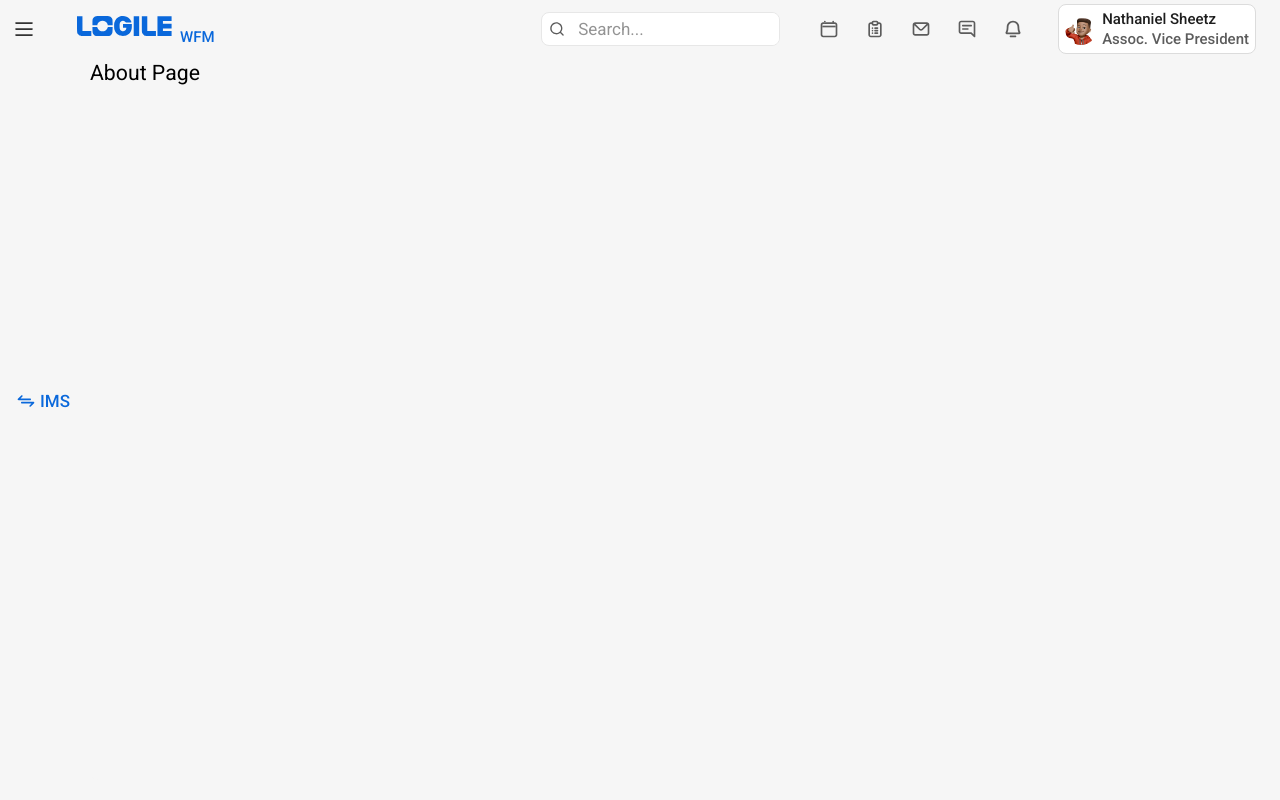
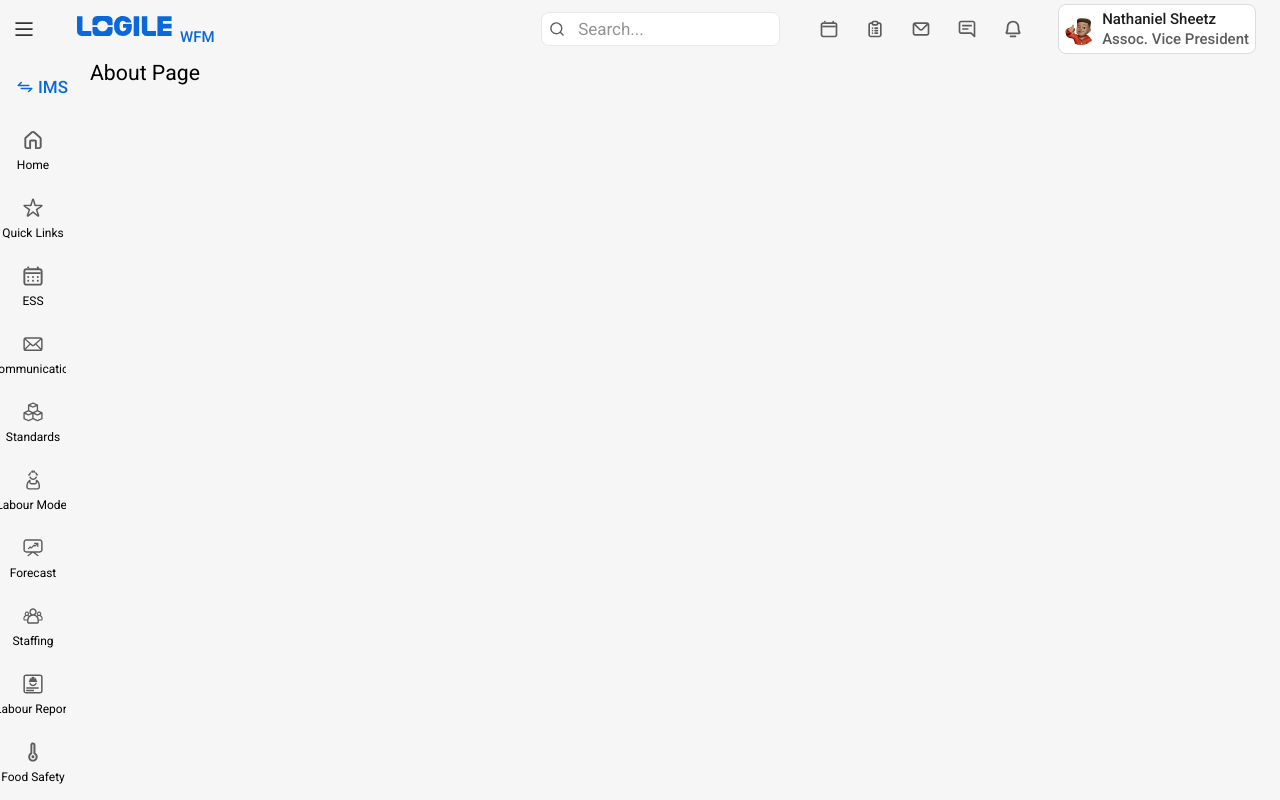
Before and after one commit to devBinay/task-template-poc, a React (Vite) app: page /about in a window 1280 px wide. Built offline with nearby package versions, Linux system fonts and the light colour scheme.

Commit message:
conflict fix

```diff
--- a/src/layouts/sidebar/Sidebar.tsx
+++ b/src/layouts/sidebar/Sidebar.tsx
@@ -65,15 +65,16 @@ const StyledListItemButton = styled(ListItemButton,{
 }));
 
 const Sidebar: React.FC<SidebarProps> = ({ activePath, sidebarRef }) => {
+  console.log("=========menuItems",menuItems)
   const [appSwitchValue,setAppSwitchValue] = useState<"IMS"|"WFM">("IMS");
   const handleSwitchAppName = ()=>{
     setAppSwitchValue(prev=> prev == 'IMS' ? 'WFM':'IMS')
   }
   return (
  <Stack className='sidebar__container' ref={sidebarRef}>
-  <Stack className='sidebar__switch'>
+  <div className='sidebar__switch'>
     <ButtonBase  disableRipple disableTouchRipple onClick={handleSwitchAppName}>
-    <SvgIcon component='exchange' size={20} />
+    <SvgIcon component='exchange' size={18} fill={'currentColor'}/>
     <Typography sx={()=>({
       textAlign:'center',
       fontWeight:500,
@@ -82,6 +83,7 @@ const Sidebar: React.FC<SidebarProps> = ({ activePath, sidebarRef }) => {
       fontSize:"1.7rem"
     })}>{appSwitchValue}</Typography>
     </ButtonBase>
+    </div>
 
     <Stack className='sidebar__list'>
       {menuItems.map((item) => {
@@ -99,7 +101,6 @@ const Sidebar: React.FC<SidebarProps> = ({ activePath, sidebarRef }) => {
       })}
     </Stack>
 </Stack>
-</Stack>
 )};
 
 export default Sidebar;
```
